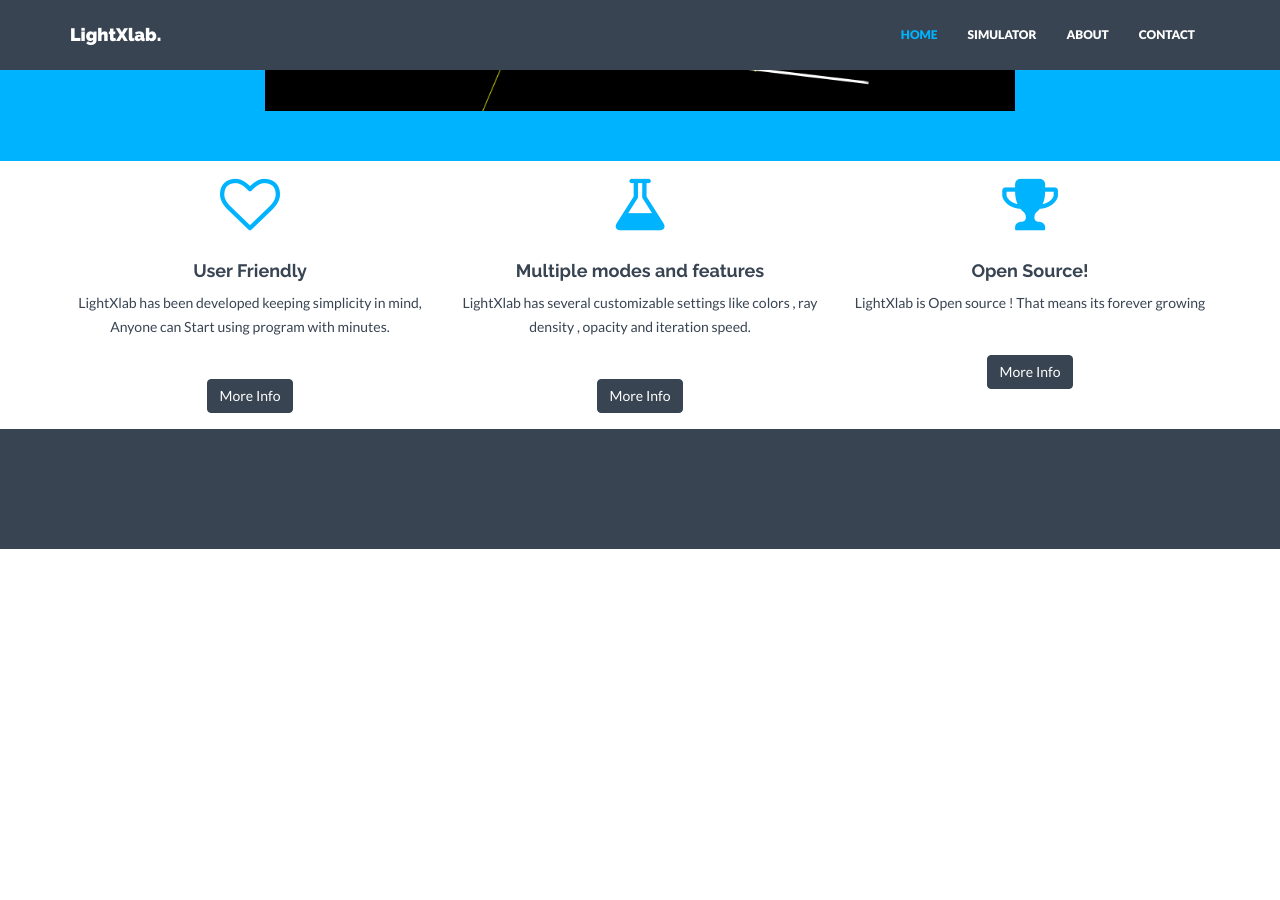
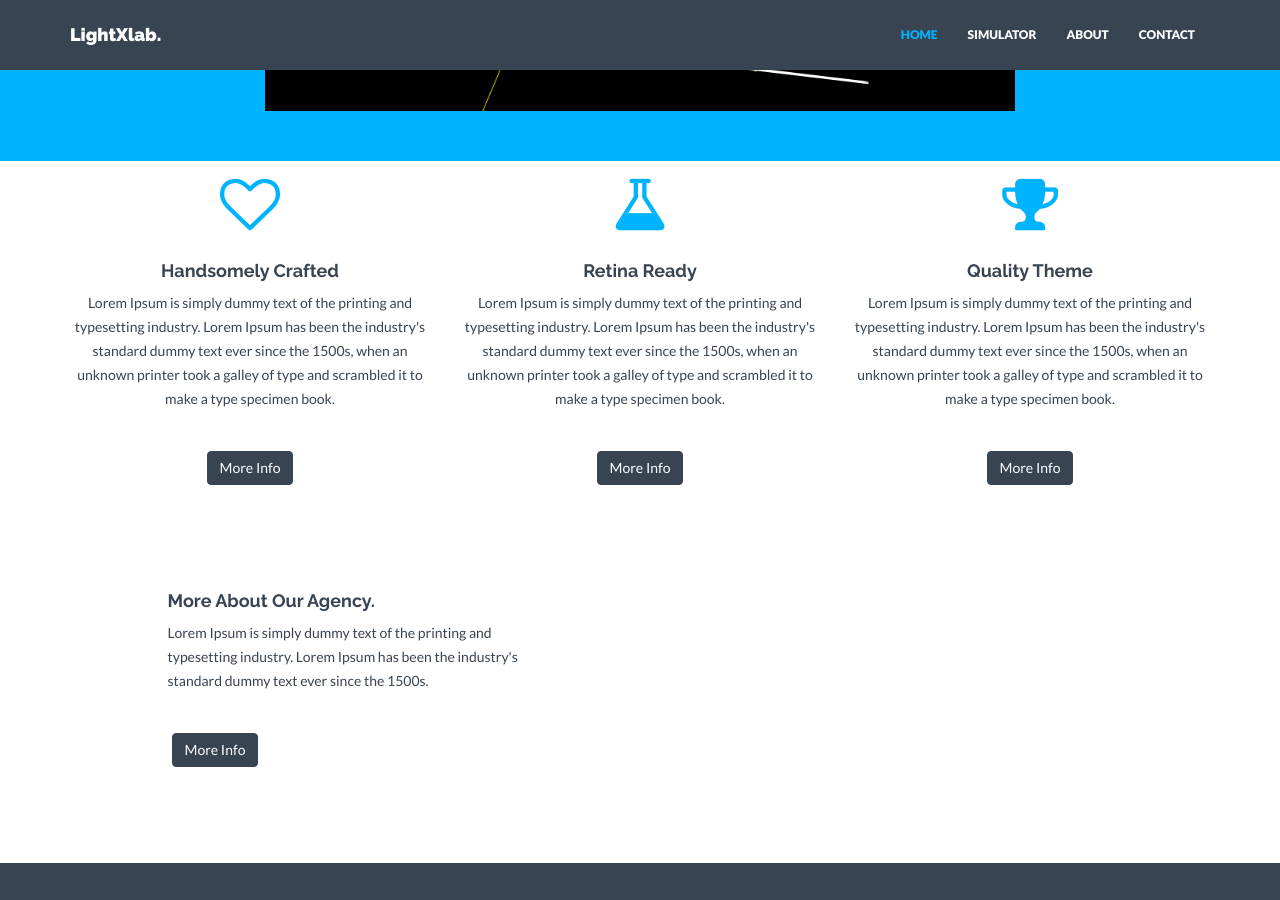
Before and after one commit to satu0king/LightXlab, a Jekyll site: the page built from index.html, in a window 1280 px wide and 900 px high, scrolled down 589 px. Built offline with Jekyll 4.4.1, drawn with Linux system fonts in a browser that asks for light colours; nearby versions of some CDN libraries; before the commit the page ends 1138 px from its top, so only the background shows below that.

Commit message:
Revert "home page features edit"
This reverts commit c2824aa5631895d8a9509ab39c2dd425214d27db.

```diff
--- a/index.html
+++ b/index.html
@@ -21,22 +21,32 @@
         <div class="row centered">
             <div class="col-md-4">
                 <i class="fa fa-heart-o"></i>
-                <h4>User Friendly</h4>
-                <p>LightXlab has been developed keeping simplicity in mind, Anyone can Start using program with minutes.</p>
+                <h4>Handsomely Crafted</h4>
+                <p>Lorem Ipsum is simply dummy text of the printing and typesetting industry. Lorem Ipsum has been the industry's standard dummy text ever since the 1500s, when an unknown printer took a galley of type and scrambled it to make a type specimen book.</p>
                 <p><br/><a href="#" class="btn btn-theme">More Info</a></p>
             </div>
             <div class="col-md-4">
                 <i class="fa fa-flask"></i>
-                <h4>Multiple modes and features</h4>
-                <p>LightXlab has several customizable settings like colors , ray density , opacity and iteration speed.</p>
+                <h4>Retina Ready</h4>
+                <p>Lorem Ipsum is simply dummy text of the printing and typesetting industry. Lorem Ipsum has been the industry's standard dummy text ever since the 1500s, when an unknown printer took a galley of type and scrambled it to make a type specimen book.</p>
                 <p><br/><a href="#" class="btn btn-theme">More Info</a></p>
             </div>
             <div class="col-md-4">
                 <i class="fa fa-trophy"></i>
-                <h4>Open Source!</h4>
-                <p>LightXlab is Open source ! That means its forever growing </p>
+                <h4>Quality Theme</h4>
+                <p>Lorem Ipsum is simply dummy text of the printing and typesetting industry. Lorem Ipsum has been the industry's standard dummy text ever since the 1500s, when an unknown printer took a galley of type and scrambled it to make a type specimen book.</p>
                 <p><br/><a href="#" class="btn btn-theme">More Info</a></p>
             </div>
         </div>
     </div><! --/container -->
 </div><! --/service -->
+
+<div class="container mtb">
+    <div class="row">
+        <div class="col-lg-4 col-lg-offset-1">
+            <h4>More About Our Agency.</h4>
+            <p>{{ site.about }}</p>
+            <p><br/><a href="{{ "/about/" | prepend: site.baseurl }}" class="btn btn-theme">More Info</a></p>
+        </div>
+    </div><! --/row -->
+</div><! --/container -->
```
